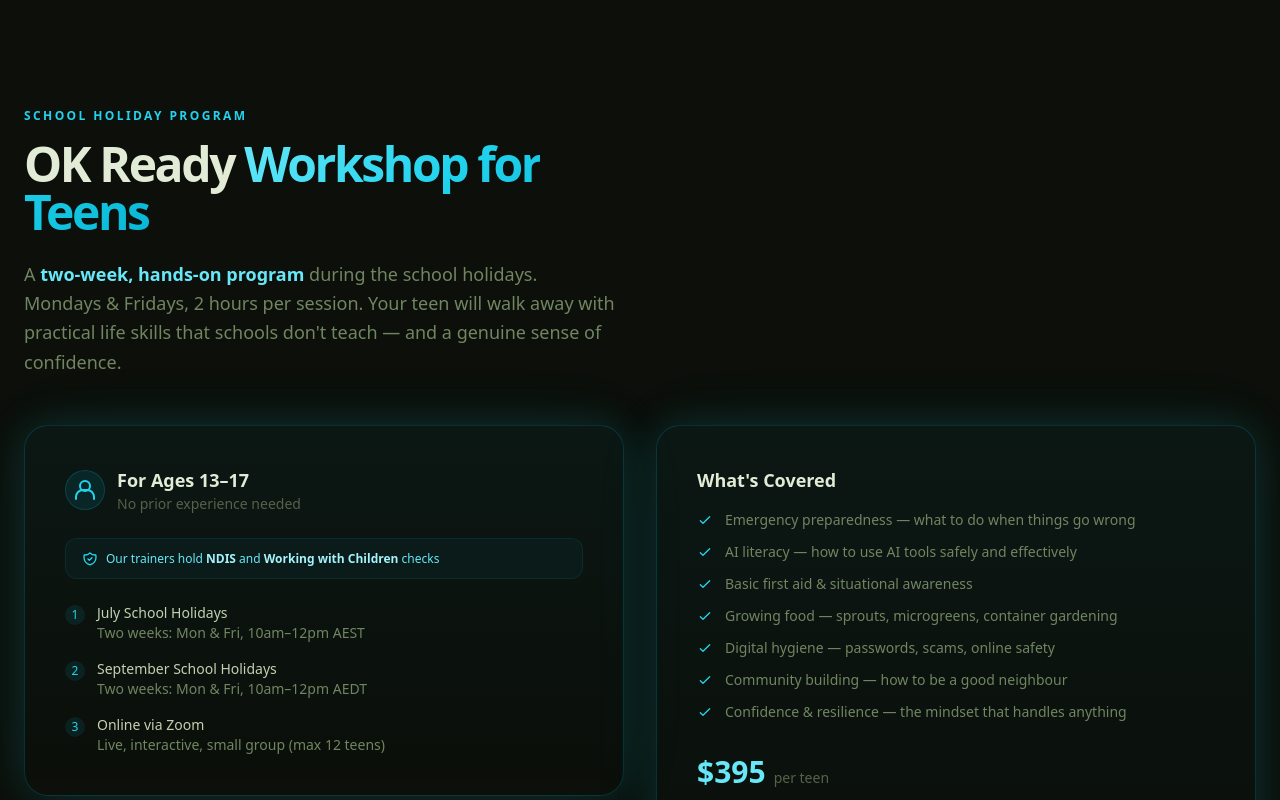
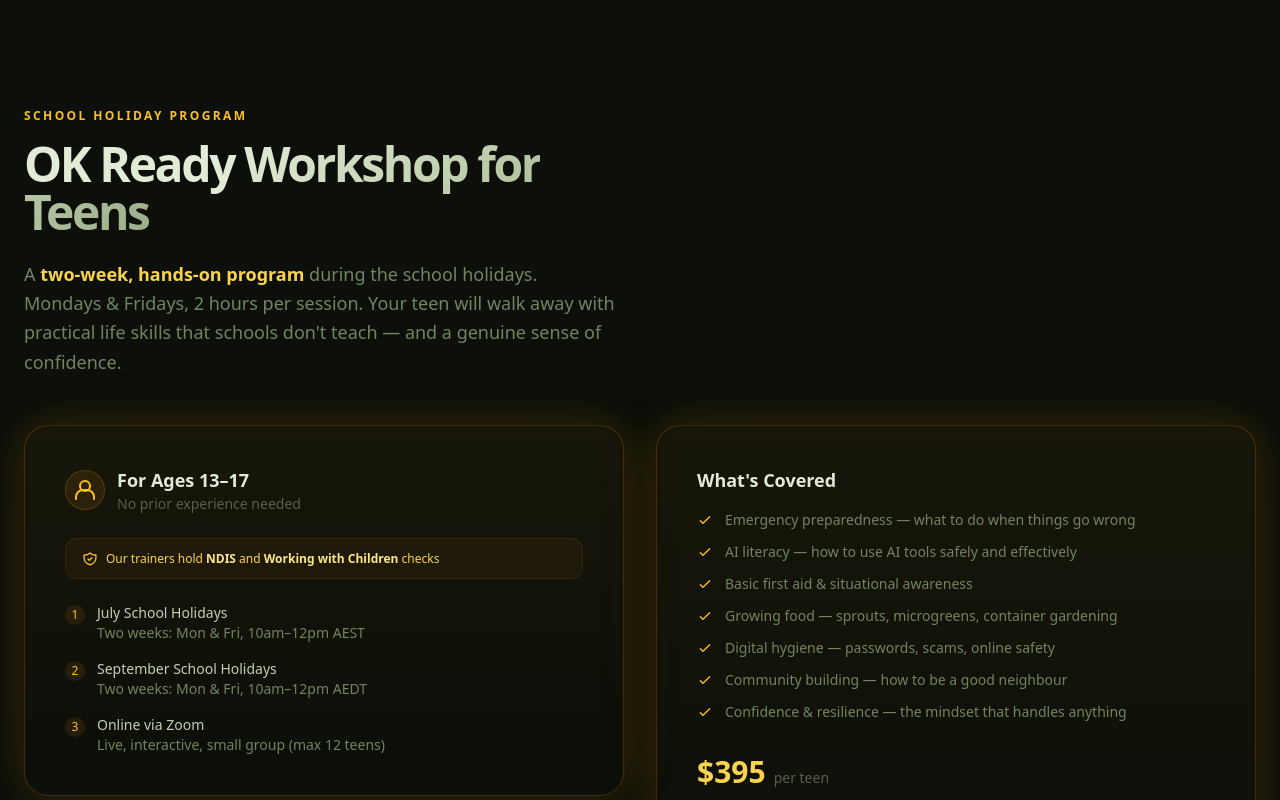
Before and after one commit to boktoday/okready-landing, a React (Vite) app: page / in a window 1280 px wide. Shown: the part 8360-9160 px from the top of the page. Built offline with nearby package versions, Linux system fonts and the light colour scheme.

Commit message:
Teens Workshop: swap cyan for amber to match rest of landing page

```diff
--- a/src/components/TeensWorkshop.tsx
+++ b/src/components/TeensWorkshop.tsx
@@ -7,15 +7,15 @@ export default function TeensWorkshop({ onRegisterClick }: TeensWorkshopProps) {
     <section id="teens-workshop" className="py-24 md:py-32">
       <div className="max-w-[1400px] mx-auto px-6">
         <div className="max-w-[65ch] mb-12">
-          <div className="text-xs font-semibold tracking-[0.2em] text-cyan-400 uppercase mb-4">
+          <div className="text-xs font-semibold tracking-[0.2em] text-amber-400 uppercase mb-4">
             School Holiday Program
           </div>
           <h2 className="text-3xl md:text-5xl font-bold tracking-tighter mb-6">
             <span className="text-earth-100">OK Ready</span>{' '}
-            <span className="gradient-text-cyan">Workshop for Teens</span>
+            <span className="gradient-text">Workshop for Teens</span>
           </h2>
           <p className="text-lg text-earth-400 leading-relaxed">
-            A <strong className="text-cyan-300">two-week, hands-on program</strong> during the school holidays.
+            A <strong className="text-amber-300">two-week, hands-on program</strong> during the school holidays.
             Mondays &amp; Fridays, 2 hours per session. Your teen will walk away with
             practical life skills that schools don't teach — and a genuine sense of confidence.
           </p>
@@ -23,9 +23,9 @@ export default function TeensWorkshop({ onRegisterClick }: TeensWorkshopProps) {
 
         <div className="grid md:grid-cols-2 gap-8 items-start">
           {/* Info card */}
-          <div className="p-8 md:p-10 rounded-3xl border border-cyan-500/20 bg-gradient-to-b from-cyan-500/5 to-transparent glow-cyan">
+          <div className="p-8 md:p-10 rounded-3xl border border-amber-500/20 bg-gradient-to-b from-amber-500/5 to-transparent glow-amber">
             <div className="flex items-center gap-3 mb-6">
-              <div className="w-10 h-10 rounded-full bg-cyan-500/10 border border-cyan-500/20 flex items-center justify-center text-cyan-400 text-lg">
+              <div className="w-10 h-10 rounded-full bg-amber-500/10 border border-amber-500/20 flex items-center justify-center text-amber-400 text-lg">
                 <svg xmlns="http://www.w3.org/2000/svg" width="24" height="24" viewBox="0 0 24 24" fill="none" stroke="currentColor" strokeWidth="2" strokeLinecap="round" strokeLinejoin="round"><circle cx="12" cy="8" r="5"/><path d="M3 21v-2a7 7 0 0 1 7-7h4a7 7 0 0 1 7 7v2"/></svg>
               </div>
               <div>
@@ -33,28 +33,28 @@ export default function TeensWorkshop({ onRegisterClick }: TeensWorkshopProps) {
                 <div className="text-sm text-earth-500">No prior experience needed</div>
               </div>
             </div>
-            <div className="flex items-center gap-2 mb-6 bg-cyan-500/5 rounded-xl px-4 py-2.5 border border-cyan-500/10">
-              <svg className="w-4 h-4 text-cyan-400 flex-shrink-0" fill="none" viewBox="0 0 24 24" stroke="currentColor" strokeWidth="2"><path strokeLinecap="round" strokeLinejoin="round" d="M9 12l2 2 4-4m5.618-4.016A11.955 11.955 0 0112 2.944a11.955 11.955 0 01-8.618 3.04A12.02 12.02 0 003 9c0 5.591 3.824 10.29 9 11.622 5.176-1.332 9-6.03 9-11.622 0-1.042-.133-2.052-.382-3.016z"/></svg>
-              <span className="text-xs text-cyan-300 leading-relaxed">Our trainers hold <strong className="text-cyan-200">NDIS</strong> and <strong className="text-cyan-200">Working with Children</strong> checks</span>
+            <div className="flex items-center gap-2 mb-6 bg-amber-500/5 rounded-xl px-4 py-2.5 border border-amber-500/10">
+              <svg className="w-4 h-4 text-amber-400 flex-shrink-0" fill="none" viewBox="0 0 24 24" stroke="currentColor" strokeWidth="2"><path strokeLinecap="round" strokeLinejoin="round" d="M9 12l2 2 4-4m5.618-4.016A11.955 11.955 0 0112 2.944a11.955 11.955 0 01-8.618 3.04A12.02 12.02 0 003 9c0 5.591 3.824 10.29 9 11.622 5.176-1.332 9-6.03 9-11.622 0-1.042-.133-2.052-.382-3.016z"/></svg>
+              <span className="text-xs text-amber-300 leading-relaxed">Our trainers hold <strong className="text-amber-200">NDIS</strong> and <strong className="text-amber-200">Working with Children</strong> checks</span>
             </div>
 
             <div className="space-y-4 text-sm text-earth-400">
               <div className="flex items-start gap-3">
-                <div className="w-5 h-5 rounded-full bg-cyan-500/10 flex items-center justify-center text-cyan-400 text-xs mt-0.5 flex-shrink-0">1</div>
+                <div className="w-5 h-5 rounded-full bg-amber-500/10 flex items-center justify-center text-amber-400 text-xs mt-0.5 flex-shrink-0">1</div>
                 <div>
                   <span className="text-earth-200 font-medium">July School Holidays</span>
                   <br />Two weeks: Mon &amp; Fri, 10am–12pm AEST
                 </div>
               </div>
               <div className="flex items-start gap-3">
-                <div className="w-5 h-5 rounded-full bg-cyan-500/10 flex items-center justify-center text-cyan-400 text-xs mt-0.5 flex-shrink-0">2</div>
+                <div className="w-5 h-5 rounded-full bg-amber-500/10 flex items-center justify-center text-amber-400 text-xs mt-0.5 flex-shrink-0">2</div>
                 <div>
                   <span className="text-earth-200 font-medium">September School Holidays</span>
                   <br />Two weeks: Mon &amp; Fri, 10am–12pm AEDT
                 </div>
               </div>
               <div className="flex items-start gap-3">
-                <div className="w-5 h-5 rounded-full bg-cyan-500/10 flex items-center justify-center text-cyan-400 text-xs mt-0.5 flex-shrink-0">3</div>
+                <div className="w-5 h-5 rounded-full bg-amber-500/10 flex items-center justify-center text-amber-400 text-xs mt-0.5 flex-shrink-0">3</div>
                 <div>
                   <span className="text-earth-200 font-medium">Online via Zoom</span>
                   <br />Live, interactive, small group (max 12 teens)
@@ -64,7 +64,7 @@ export default function TeensWorkshop({ onRegisterClick }: TeensWorkshopProps) {
           </div>
 
           {/* Details + Price card */}
-          <div className="p-8 md:p-10 rounded-3xl border border-cyan-500/20 bg-gradient-to-b from-cyan-500/5 to-transparent glow-cyan h-full flex flex-col">
+          <div className="p-8 md:p-10 rounded-3xl border border-amber-500/20 bg-gradient-to-b from-amber-500/5 to-transparent glow-amber h-full flex flex-col">
             <h3 className="text-lg font-semibold text-earth-100 mb-4">What's Covered</h3>
             <ul className="space-y-3 mb-8">
               {[
@@ -77,7 +77,7 @@ export default function TeensWorkshop({ onRegisterClick }: TeensWorkshopProps) {
                 "Confidence &amp; resilience — the mindset that handles anything",
               ].map((item) => (
                 <li key={item} className="flex items-start gap-3 text-sm text-earth-400">
-                  <svg className="w-4 h-4 text-cyan-400 mt-0.5 flex-shrink-0" fill="none" viewBox="0 0 24 24" stroke="currentColor" strokeWidth="2">
+                  <svg className="w-4 h-4 text-amber-400 mt-0.5 flex-shrink-0" fill="none" viewBox="0 0 24 24" stroke="currentColor" strokeWidth="2">
                     <path strokeLinecap="round" strokeLinejoin="round" d="M5 13l4 4L19 7" />
                   </svg>
                   <span dangerouslySetInnerHTML={{ __html: item }} />
@@ -87,7 +87,7 @@ export default function TeensWorkshop({ onRegisterClick }: TeensWorkshopProps) {
 
             <div className="mt-auto">
               <div className="flex items-baseline gap-2 mb-2">
-                <span className="text-3xl font-bold text-cyan-300">$395</span>
+                <span className="text-3xl font-bold text-amber-300">$395</span>
                 <span className="text-sm text-earth-500">per teen</span>
               </div>
               <p className="text-xs text-earth-500 mb-6">
@@ -95,7 +95,7 @@ export default function TeensWorkshop({ onRegisterClick }: TeensWorkshopProps) {
               </p>
               <button
                 onClick={onRegisterClick}
-                className="w-full py-3 px-6 rounded-xl bg-gradient-to-r from-cyan-500 to-cyan-600 text-earth-950 font-semibold text-sm hover:from-cyan-400 hover:to-cyan-500 transition-all duration-300"
+                className="w-full py-3 px-6 rounded-xl bg-gradient-to-r from-amber-500 to-amber-600 text-earth-950 font-semibold text-sm hover:from-amber-400 hover:to-amber-500 transition-all duration-300"
               >
                 Register Now
               </button>
```
